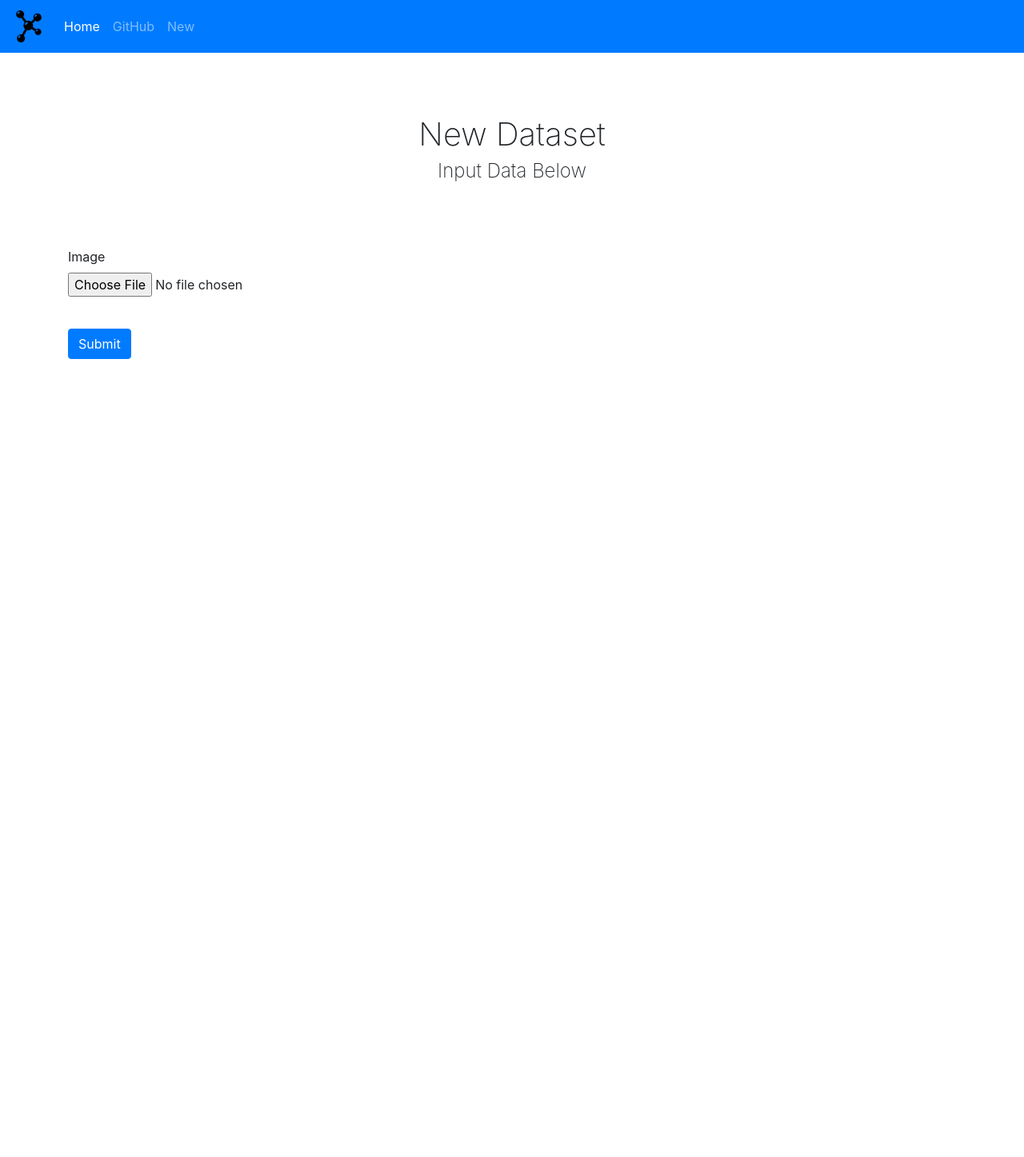
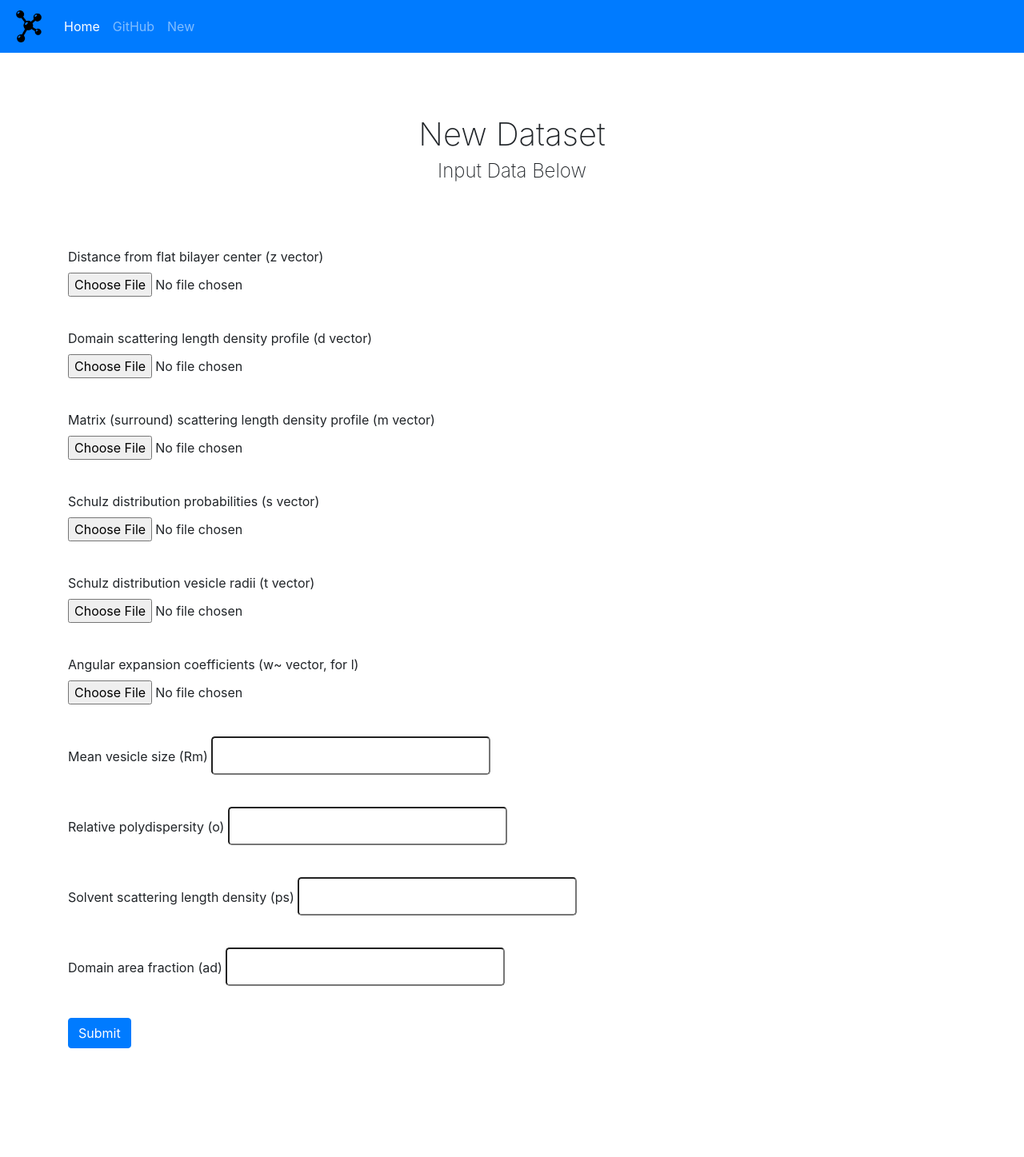
Before and after one commit to jere-mie/domains-software, a Flask app: page /new in a window 1280 px wide. Shown: the whole page at 80% size. Before the commit the page ends 449 px from the top, so only its background shows below. Run offline with Flask 2, Linux system fonts and the light colour scheme; parts of the project's set-up code (start-up, migrations or seed data) failed here and were passed over; some libraries are stand-ins or nearby versions.

Commit message:
no uploads folder

```diff
--- a/website/__init__.py
+++ b/website/__init__.py
@@ -10,7 +10,8 @@ with open('secrets.json') as f:
 app = Flask(__name__)
 app.config['SECRET_KEY'] = data['secret_key']
 
-app.config['SQLALCHEMY_DATABASE_URI'] = 'sqlite:///site.db'
+# app.config['SQLALCHEMY_DATABASE_URI'] = 'sqlite:///site.db'
+app.config['UPLOAD_EXTENSIONS'] = ['.txt']
 
 db = SQLAlchemy(app)
 # login_manager = LoginManager(app)
--- a/website/forms.py
+++ b/website/forms.py
@@ -1,6 +1,17 @@
 from flask_wtf import FlaskForm
-from wtforms import FileField, SubmitField
+from wtforms import FileField, SubmitField, StringField
+from wtforms.validators import DataRequired, Length, EqualTo, ValidationError
 
 class UploadForm(FlaskForm):
-    image = FileField("Image")
+    z = FileField("Distance from flat bilayer center (z vector)", validators=[DataRequired()])
+    d = FileField("Domain scattering length density profile (d vector)", validators=[DataRequired()])
+    m = FileField("Matrix (surround) scattering length density profile (m vector)", validators=[DataRequired()])
+    s = FileField("Schulz distribution probabilities (s vector)", validators=[DataRequired()])
+    t = FileField("Schulz distribution vesicle radii (t vector)", validators=[DataRequired()])
+    w = FileField("Angular expansion coefficients (w~ vector, for l)", validators=[DataRequired()])
+    rm = StringField("Mean vesicle size (Rm)", validators=[DataRequired()])
+    o = StringField("Relative polydispersity (o)", validators=[DataRequired()])
+    ps = StringField("Solvent scattering length density (ps)", validators=[DataRequired()])
+    ad = StringField("Domain area fraction (ad)", validators=[DataRequired()])
+
     submit = SubmitField('Submit')
--- a/website/routes.py
+++ b/website/routes.py
@@ -3,6 +3,7 @@ from website import app, db
 from website.forms import UploadForm
 # from flask_uploads import configure_uploads, IMAGES, UploadSet
 import os
+import numpy as np
 
 # from website.models import Project, User
 # from flask_login import login_user, current_user, logout_user, login_required
@@ -17,11 +18,24 @@ def home():
 def new():
     form = UploadForm()
     if form.validate_on_submit():
-        if not os.path.exists("website/uploads/data"):
-            os.mkdir("website/uploads/data")
+        form.z.data.save("website/uploads/z.txt")
+        form.d.data.save("website/uploads/d.txt")
+        form.m.data.save("website/uploads/m.txt")
+        form.s.data.save("website/uploads/s.txt")
+        form.t.data.save("website/uploads/t.txt")
+        form.w.data.save("website/uploads/w.txt")
+        # form.z.data.save("website/uploads/"+form.z.data.filename)
+        # form.d.data.save("website/uploads/"+form.d.data.filename)
+        # form.m.data.save("website/uploads/"+form.m.data.filename)
+        # form.s.data.save("website/uploads/"+form.s.data.filename)
+        # form.t.data.save("website/uploads/"+form.t.data.filename)
+        # form.w.data.save("website/uploads/"+form.w.data.filename)
+        frm = np.longdouble(form.rm.data)
+        fo = np.longdouble(form.o.data)
+        fps = np.longdouble(form.ps.data)
+        fad = np.longdouble(form.ad.data)
 
-        form.image.data.save("website/uploads/data/"+form.image.data.filename)
-        print(form.image.data)
+        print("success")
     #     project = Project(author=form.author.data, title=form.title.data, content=form.content.data)
     #     db.session.add(project)
     #     db.session.commit()
--- a/website/templates/new.html
+++ b/website/templates/new.html
@@ -7,8 +7,53 @@
     <form method="POST" enctype="multipart/form-data">
         {{ form.csrf_token }}
         <div class="form-group">
-            {{ form.image.label }}
-            {{ form.image(class="form-control-file") }}
+            {{ form.z.label(class="form-control-label") }}
+            {{ form.z(class="form-control-file") }}
+        </div>
+        <br>
+        <div class="form-group">
+            {{ form.d.label(class="form-control-label") }}
+            {{ form.d(class="form-control-file") }}
+        </div>
+        <br>
+        <div class="form-group">
+            {{ form.m.label(class="form-control-label") }}
+            {{ form.m(class="form-control-file") }}
+        </div>
+        <br>
+        <div class="form-group">
+            {{ form.s.label(class="form-control-label") }}
+            {{ form.s(class="form-control-file") }}
+        </div>
+        <br>
+        <div class="form-group">
+            {{ form.t.label(class="form-control-label") }}
+            {{ form.t(class="form-control-file") }}
+        </div>
+        <br>
+        <div class="form-group">
+            {{ form.w.label(class="form-control-label") }}
+            {{ form.w(class="form-control-file") }}
+        </div>
+        <br>
+        <div class="form-group">
+            {{ form.rm.label(class="form-control-label") }}
+            {{ form.rm(class="form-control-lg") }}
+        </div>
+        <br>
+        <div class="form-group">
+            {{ form.o.label(class="form-control-label") }}
+            {{ form.o(class="form-control-lg") }}
+        </div>
+        <br>
+        <div class="form-group">
+            {{ form.ps.label(class="form-control-label") }}
+            {{ form.ps(class="form-control-lg") }}
+        </div>
+        <br>
+        <div class="form-group">
+            {{ form.ad.label(class="form-control-label") }}
+            {{ form.ad(class="form-control-lg") }}
         </div>
         <br>
         <div class="form-group">
```
